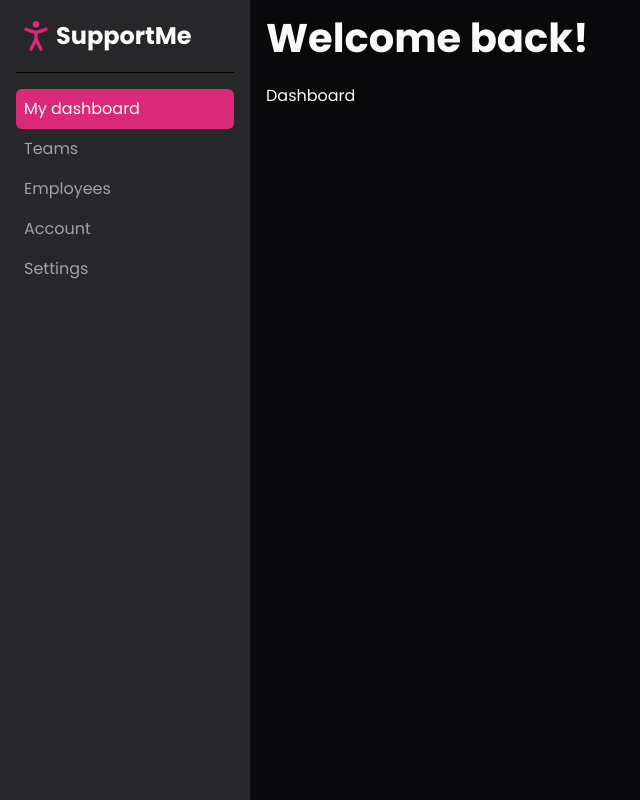
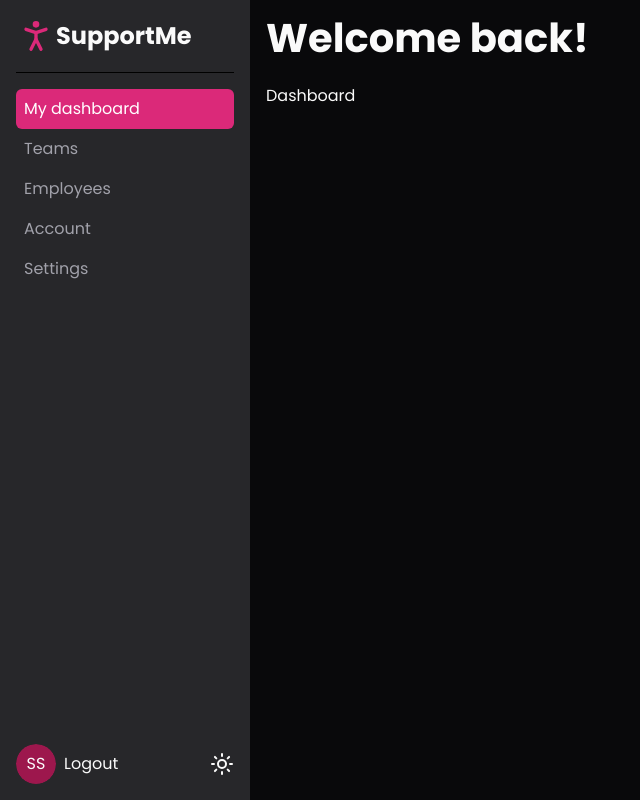
Before and after one commit to StarkovSergey/supporting-service, a Next.js app: page /dashboard in a window 1280 px wide. Shown: the whole page, without its empty margins (0-640 px from the left). Built offline with nearby package versions, Linux system fonts and the light colour scheme.

Commit message:
add sidebar footer with Avatar

```diff
--- a/app/dashboard/components/main-menu.tsx
+++ b/app/dashboard/components/main-menu.tsx
@@ -1,19 +1,31 @@
 import { MenuTitle } from '@/app/dashboard/components/menu-title'
 import MenuItem from '@/app/dashboard/components/menu-item'
+import { Avatar, AvatarFallback } from '@/components/ui/avatar'
+import Link from 'next/link'
+import { LightDarkToggle } from '@/components/ui/light-dark-toggle'
 
 export function MainMenu() {
   return (
-    <div className="overflow-auto bg-muted p-4">
+    <div className="flex flex-col overflow-auto bg-muted p-4">
       <div className="border-b border-b-zinc-300 pb-4 dark:border-b-black">
         <MenuTitle />
       </div>
-      <div className="py-4">
+      <div className="grow py-4">
         <MenuItem href="/dashboard">My dashboard</MenuItem>
         <MenuItem href="/dashboard/teams">Teams</MenuItem>
         <MenuItem href="/dashboard/employees">Employees</MenuItem>
         <MenuItem href="/dashboard/account">Account</MenuItem>
         <MenuItem href="/dashboard/settings">Settings</MenuItem>
       </div>
+      <div className="flex items-center gap-2">
+        <Avatar>
+          <AvatarFallback className="bg-pink-300 dark:bg-pink-800">SS</AvatarFallback>
+        </Avatar>
+        <Link href="/" className="hover:underline">
+          Logout
+        </Link>
+        <LightDarkToggle className="ml-auto" />
+      </div>
     </div>
   )
 }
--- a/app/dashboard/components/menu-item.tsx
+++ b/app/dashboard/components/menu-item.tsx
@@ -19,7 +19,8 @@
     <Link
       className={cn(
         'block rounded-md p-2 text-muted-foreground hover:bg-white hover:text-foreground dark:hover:bg-zinc-700',
-        isActive && 'bg-primary text-foreground hover:bg-primary dark:hover:bg-primary'
+        isActive &&
+          'bg-primary text-primary-foreground hover:bg-primary hover:text-primary-foreground dark:hover:bg-primary'
       )}
       href={href}>
       {children}
--- a/app/globals.css
+++ b/app/globals.css
@@ -11,7 +11,7 @@
     --popover: 0 0% 100%;
     --popover-foreground: 240 10% 3.9%;
     --primary: 333, 71%, 51%;
-    --primary-foreground: 0% 0% 100%;
+    --primary-foreground: 0 0% 100%;
     --secondary: 240 4.8% 95.9%;
     --secondary-foreground: 240 5.9% 10%;
     --muted: 240 4.8% 95.9%;
@@ -38,7 +38,7 @@
     --card-foreground: 0 0% 98%;
     --popover: 240 10% 3.9%;
     --popover-foreground: 0 0% 98%;
-    --primary-foreground: 0% 0% 100%;
+    --primary-foreground: 0 0% 100%;
     --secondary: 240 3.7% 15.9%;
     --secondary-foreground: 0 0% 98%;
     --muted: 240 3.7% 15.9%;
--- /dev/null
+++ b/components/ui/avatar.tsx
@@ -0,0 +1,50 @@
+"use client"
+
+import * as React from "react"
+import * as AvatarPrimitive from "@radix-ui/react-avatar"
+
+import { cn } from "@/lib/utils"
+
+const Avatar = React.forwardRef<
+  React.ElementRef<typeof AvatarPrimitive.Root>,
+  React.ComponentPropsWithoutRef<typeof AvatarPrimitive.Root>
+>(({ className, ...props }, ref) => (
+  <AvatarPrimitive.Root
+    ref={ref}
+    className={cn(
+      "relative flex h-10 w-10 shrink-0 overflow-hidden rounded-full",
+      className
+    )}
+    {...props}
+  />
+))
+Avatar.displayName = AvatarPrimitive.Root.displayName
+
+const AvatarImage = React.forwardRef<
+  React.ElementRef<typeof AvatarPrimitive.Image>,
+  React.ComponentPropsWithoutRef<typeof AvatarPrimitive.Image>
+>(({ className, ...props }, ref) => (
+  <AvatarPrimitive.Image
+    ref={ref}
+    className={cn("aspect-square h-full w-full", className)}
+    {...props}
+  />
+))
+AvatarImage.displayName = AvatarPrimitive.Image.displayName
+
+const AvatarFallback = React.forwardRef<
+  React.ElementRef<typeof AvatarPrimitive.Fallback>,
+  React.ComponentPropsWithoutRef<typeof AvatarPrimitive.Fallback>
+>(({ className, ...props }, ref) => (
+  <AvatarPrimitive.Fallback
+    ref={ref}
+    className={cn(
+      "flex h-full w-full items-center justify-center rounded-full bg-muted",
+      className
+    )}
+    {...props}
+  />
+))
+AvatarFallback.displayName = AvatarPrimitive.Fallback.displayName
+
+export { Avatar, AvatarImage, AvatarFallback }
--- a/package.json
+++ b/package.json
@@ -11,6 +11,7 @@
   },
   "dependencies": {
     "@hookform/resolvers": "^3.9.0",
+    "@radix-ui/react-avatar": "^1.1.0",
     "@radix-ui/react-checkbox": "^1.1.1",
     "@radix-ui/react-label": "^2.1.0",
     "@radix-ui/react-popover": "^1.1.1",
```
Also changed, not shown: 1 other file (tests, documents, lock files or other folders).
